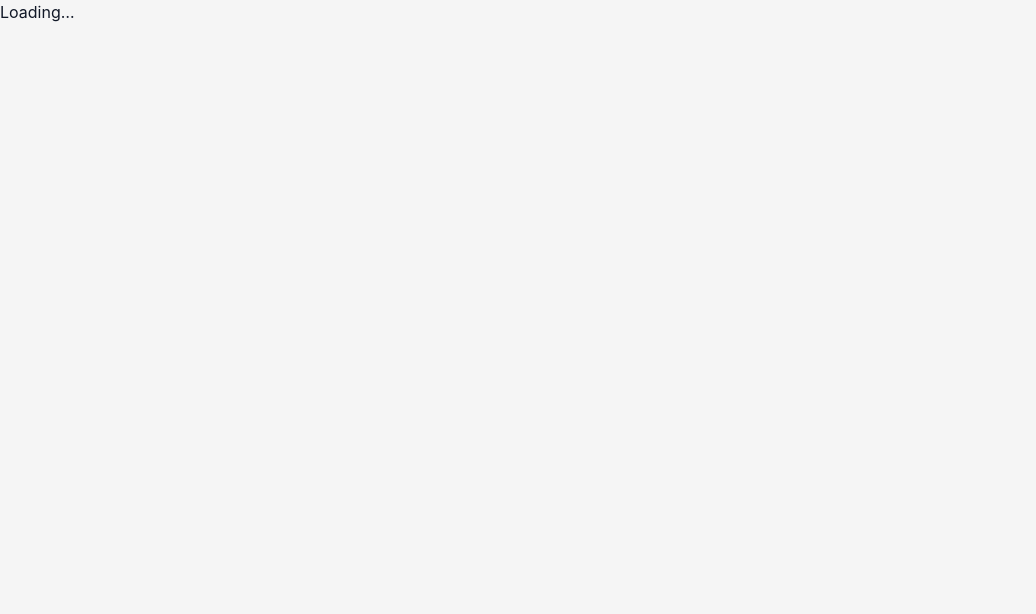
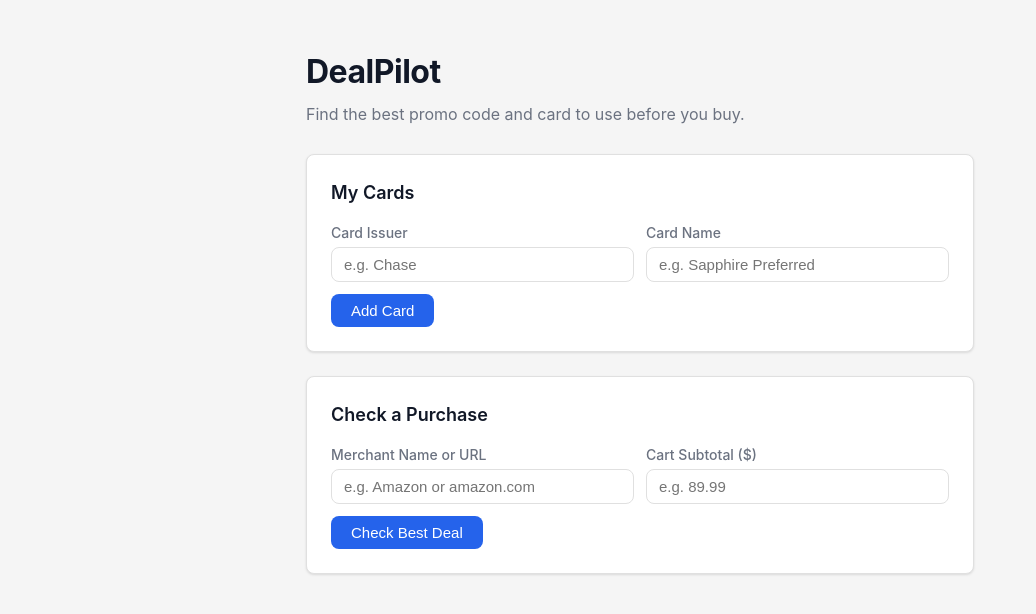
Before and after one commit to ricky8806-git/deal_hunter, a Next.js app: page / in a window 1280 px wide. Shown: the top 614 px of the page, without its empty margins (0-1036 px from the left). Built offline with nearby package versions, Linux system fonts and the light colour scheme.

Commit message:
feat: wire up page with all state and handlers

```diff
--- a/app/page.tsx
+++ b/app/page.tsx
@@ -1,3 +1,74 @@
+"use client";
+
+import { useState } from "react";
+import type { Card, Purchase, Recommendation } from "@/app/types";
+import { getMockRecommendation } from "@/lib/mockRecommendation";
+import Header from "@/app/components/Header";
+import CardManager from "@/app/components/CardManager";
+import PurchaseChecker from "@/app/components/PurchaseChecker";
+import RecommendationCard from "@/app/components/RecommendationCard";
+import styles from "./page.module.css";
+
 export default function Home() {
-  return <main>Loading…</main>;
+  const [cards, setCards] = useState<Card[]>([]);
+  const [purchase, setPurchase] = useState<Purchase>({
+    merchant: "",
+    subtotal: "",
+  });
+  const [recommendation, setRecommendation] = useState<Recommendation | null>(
+    null
+  );
+  const [checkError, setCheckError] = useState("");
+
+  function handleAddCard(card: Omit<Card, "id">) {
+    setCards((prev) => [...prev, { ...card, id: crypto.randomUUID() }]);
+  }
+
+  function handleRemoveCard(id: string) {
+    setCards((prev) => prev.filter((c) => c.id !== id));
+  }
+
+  function handlePurchaseChange(field: keyof Purchase, value: string) {
+    setPurchase((prev) => ({ ...prev, [field]: value }));
+    // Clear stale recommendation when inputs change
+    setRecommendation(null);
+  }
+
+  function handleCheckDeal() {
+    const { merchant, subtotal } = purchase;
+
+    if (!merchant.trim()) {
+      setCheckError("Please enter a merchant name or URL.");
+      return;
+    }
+
+    const parsed = parseFloat(subtotal);
+    if (!subtotal.trim() || isNaN(parsed) || parsed <= 0) {
+      setCheckError("Please enter a valid subtotal greater than $0.");
+      return;
+    }
+
+    setCheckError("");
+
+    // TODO: Pass `cards` array into recommendation engine when real logic is added
+    setRecommendation(getMockRecommendation(merchant.trim(), parsed));
+  }
+
+  return (
+    <main className={styles.main}>
+      <Header />
+      <CardManager
+        cards={cards}
+        onAdd={handleAddCard}
+        onRemove={handleRemoveCard}
+      />
+      <PurchaseChecker
+        purchase={purchase}
+        onChange={handlePurchaseChange}
+        onCheck={handleCheckDeal}
+        error={checkError}
+      />
+      <RecommendationCard recommendation={recommendation} />
+    </main>
+  );
 }
```
